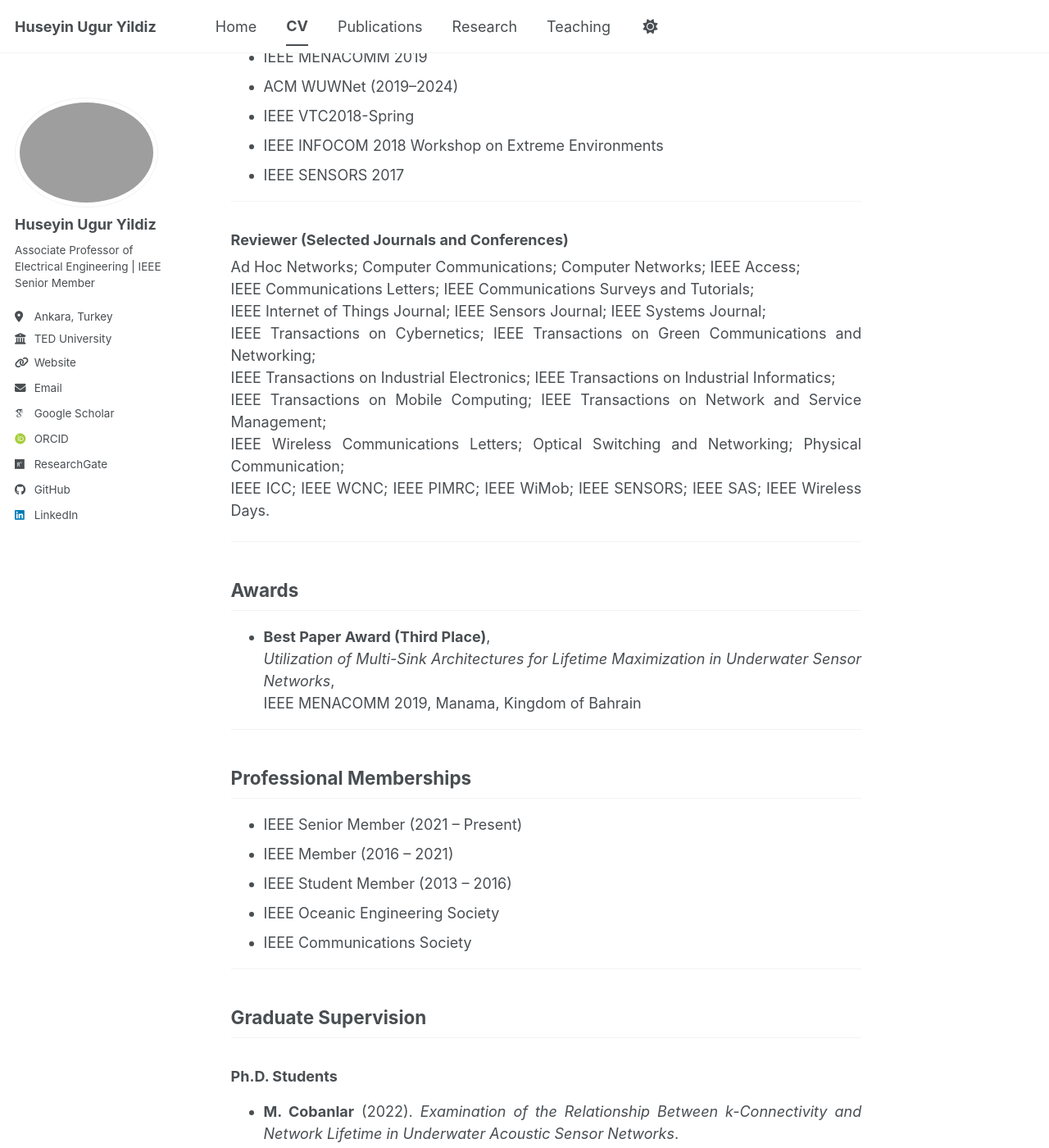
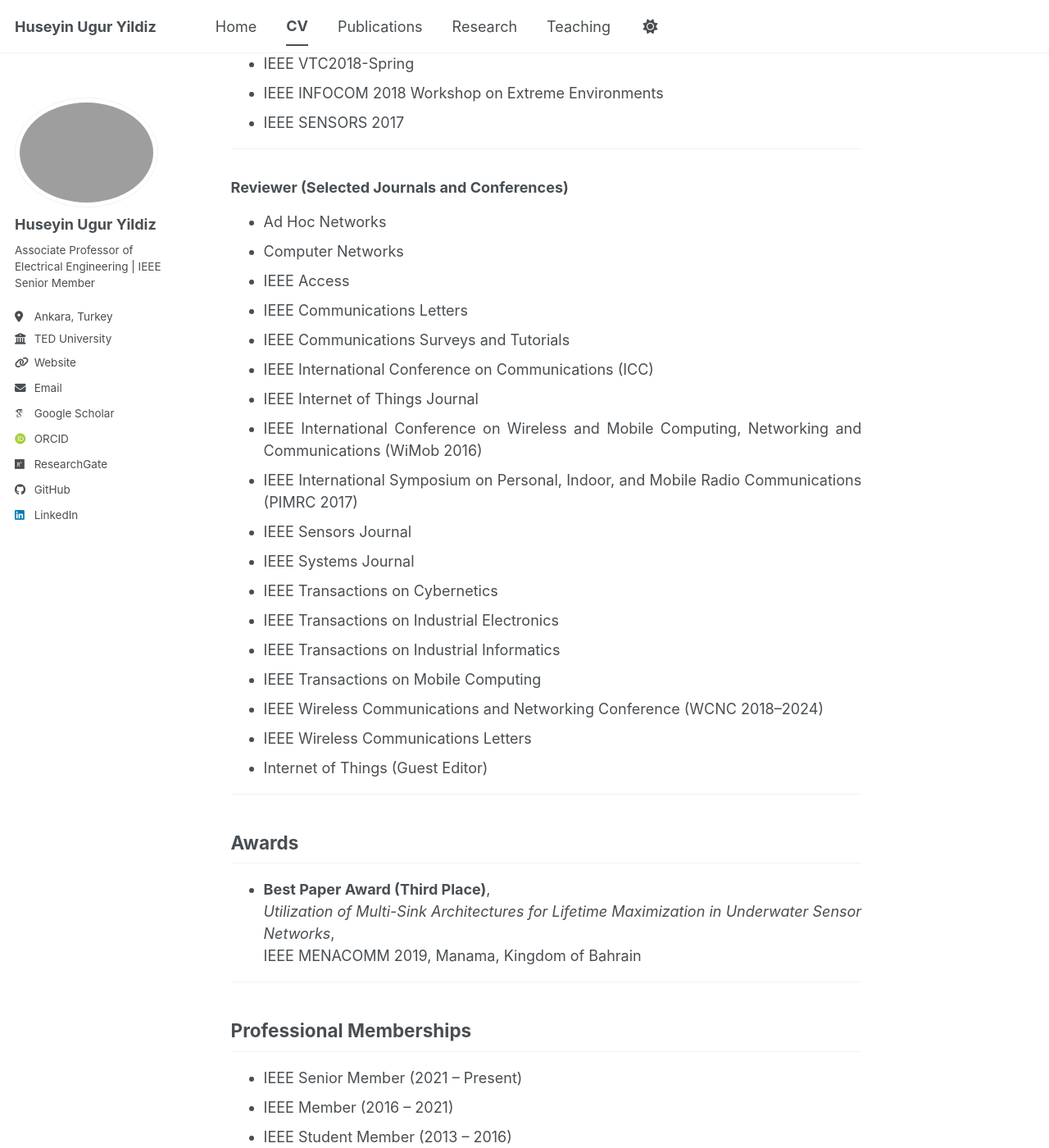
Before and after one commit to huguryildiz/huguryildiz.github.io, a Jekyll site: the page built from _pages/cv.md, in a window 1280 px wide and 1400 px high, scrolled down 3454 px. Shown: the whole window at 82% size. Built offline with Jekyll 4.4.1, drawn with Linux system fonts in a browser that asks for light colours; some web fonts are replaced; a script bundle is joined from its source files by our own code; library files that are not in the unit come from our copies; some of the changed text lies outside the part shown.

Commit message:
Update cv.md

```diff
--- a/_pages/cv.md
+++ b/_pages/cv.md
@@ -139,14 +132,24 @@
 
 ### Reviewer (Selected Journals and Conferences)
 
-Ad Hoc Networks; Computer Communications; Computer Networks; IEEE Access;
-IEEE Communications Letters; IEEE Communications Surveys and Tutorials;
-IEEE Internet of Things Journal; IEEE Sensors Journal; IEEE Systems Journal;
-IEEE Transactions on Cybernetics; IEEE Transactions on Green Communications and Networking;
-IEEE Transactions on Industrial Electronics; IEEE Transactions on Industrial Informatics;
-IEEE Transactions on Mobile Computing; IEEE Transactions on Network and Service Management;
-IEEE Wireless Communications Letters; Optical Switching and Networking; Physical Communication;
-IEEE ICC; IEEE WCNC; IEEE PIMRC; IEEE WiMob; IEEE SENSORS; IEEE SAS; IEEE Wireless Days.
+- Ad Hoc Networks
+- Computer Networks
+- IEEE Access
+- IEEE Communications Letters
+- IEEE Communications Surveys and Tutorials
+- IEEE International Conference on Communications (ICC)
+- IEEE Internet of Things Journal
+- IEEE International Conference on Wireless and Mobile Computing, Networking and Communications (WiMob 2016)
+- IEEE International Symposium on Personal, Indoor, and Mobile Radio Communications (PIMRC 2017)
+- IEEE Sensors Journal
+- IEEE Systems Journal
+- IEEE Transactions on Cybernetics
+- IEEE Transactions on Industrial Electronics
+- IEEE Transactions on Industrial Informatics
+- IEEE Transactions on Mobile Computing
+- IEEE Wireless Communications and Networking Conference (WCNC 2018–2024)
+- IEEE Wireless Communications Letters
+- Internet of Things (Guest Editor)
 
 ---
 
```
Also changed, not shown: other parts of _pages/cv.md (+1 -8 lines).
